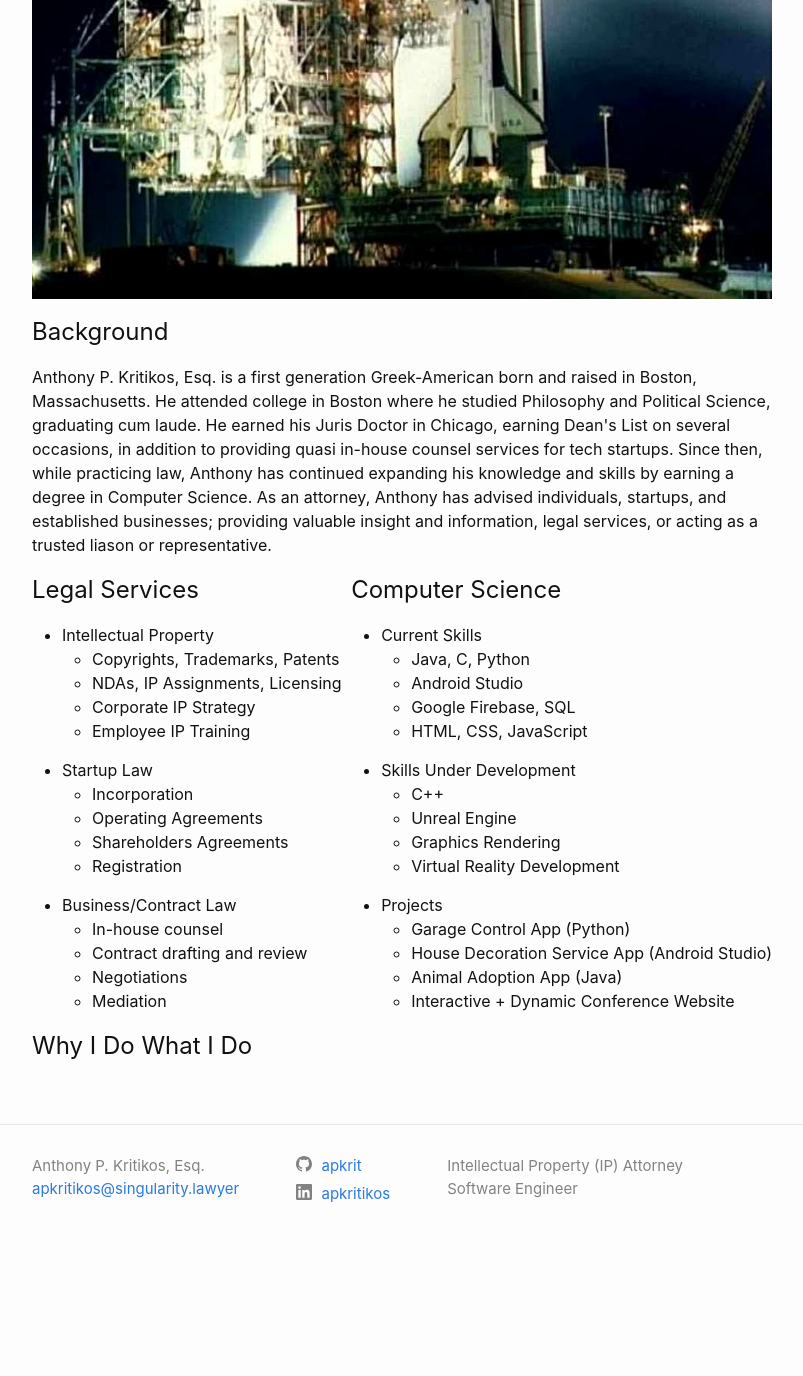
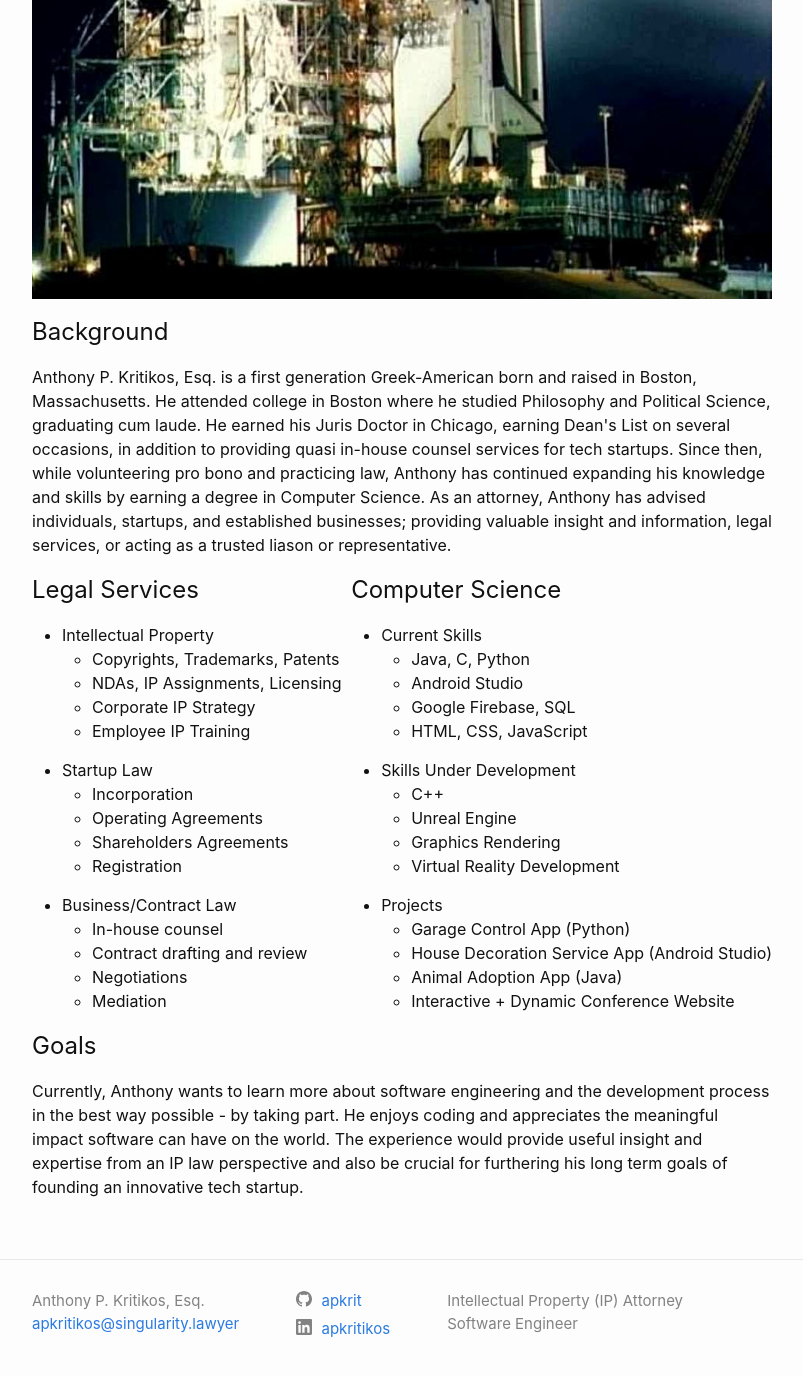
Before and after one commit to apkrit/apkrit.github.io, a Jekyll site: the page built from about.md, in a window 1280 px wide and 1400 px high, scrolled down 406 px. Shown: the top 1376 px of the window, without its empty margins (238-1041 px from the left). Built offline with Jekyll 4.4.1, drawn with Linux system fonts in a browser that asks for light colours; before the commit the page ends 1671 px from its top, so only the background shows below that.

Commit message:
Added more to about page

```diff
--- a/about.md
+++ b/about.md
@@ -10,7 +10,7 @@ permalink: /about
 
 <h1>Background</h1>
 
-<p>Anthony P. Kritikos, Esq. is a first generation Greek-American born and raised in Boston, Massachusetts. He attended college in Boston where he studied Philosophy and Political Science, graduating cum laude. He earned his Juris Doctor in Chicago, earning Dean's List on several occasions, in addition to providing quasi in-house counsel services for tech startups. Since then, while practicing law, Anthony has continued expanding his knowledge and skills by earning a degree in Computer Science. As an attorney, Anthony has advised individuals, startups, and established businesses; providing valuable insight and information, legal services, or acting as a trusted liason or representative.</p>
+<p>Anthony P. Kritikos, Esq. is a first generation Greek-American born and raised in Boston, Massachusetts. He attended college in Boston where he studied Philosophy and Political Science, graduating cum laude. He earned his Juris Doctor in Chicago, earning Dean's List on several occasions, in addition to providing quasi in-house counsel services for tech startups. Since then, while volunteering pro bono and practicing law, Anthony has continued expanding his knowledge and skills by earning a degree in Computer Science. As an attorney, Anthony has advised individuals, startups, and established businesses; providing valuable insight and information, legal services, or acting as a trusted liason or representative.</p>
 
 <div class="legalcol">
 <h1>Legal Services</h1>
@@ -66,5 +66,7 @@ permalink: /about
 </ul>
 </div>
 
-<h1>Why I Do What I Do</h1>
-<p></p>
+<div class="goals">
+    <h1>Goals</h1>
+    <p>Currently, Anthony wants to learn more about software engineering and the development process in the best way possible - by taking part. He enjoys coding and appreciates the meaningful impact software can have on the world. The experience would provide useful insight and expertise from an IP law perspective and also be crucial for furthering his long term goals of founding an innovative tech startup.</p>
+</div>
```
